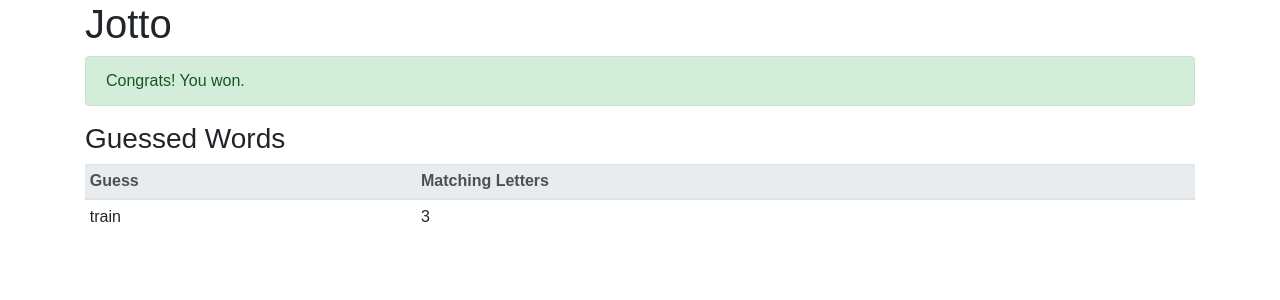
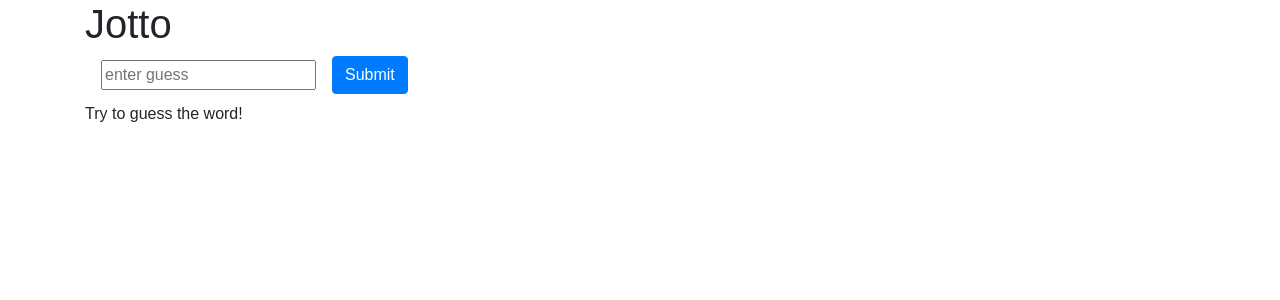
Before and after one commit to HuangStanley050/JottoTest, a React (Create React App) app: page / in a window 1280 px wide. Shown: the top 300 px of the page. Built offline with nearby package versions, Linux system fonts and the light colour scheme.

Commit message:
test done for App connect to 3 reducers, Success,guessedWords and secretWord, also action creator getSecretWord

```diff
--- a/src/App.js
+++ b/src/App.js
@@ -1,22 +1,30 @@
 import React, { Component } from 'react';
-
+import { connect } from "react-redux";
 import './App.css';
 import GuessedWords from "./GuessedWords";
 import Congrats from "./congrats";
+import { getSecretWord } from "./actions/index";
+import Input from "./Input";
 
 class App extends Component {
   render() {
     return (
       <div className="container">
        <h1>Jotto</h1>
-        <Congrats success={true}/>
-        <GuessedWords guessedWords={[{
-          guessedWord:'train',
-          letterMatchCount:3
-        }]} />
+        <Congrats success={this.props.success}/>
+        <Input />
+        <GuessedWords guessedWords={this.props.guessedWords} />
         </div>
     )
   }
 }
 
-export default App;
+const mapStateToProps = state => {
+  return {
+    success: state.success,
+    guessedWords: state.guessedWords,
+    secretWord: state.secretWord
+  };
+};
+
+export default connect(mapStateToProps, { getSecretWord })(App);
```
Also changed, not shown: 1 other file (tests, documents, lock files or other folders).
